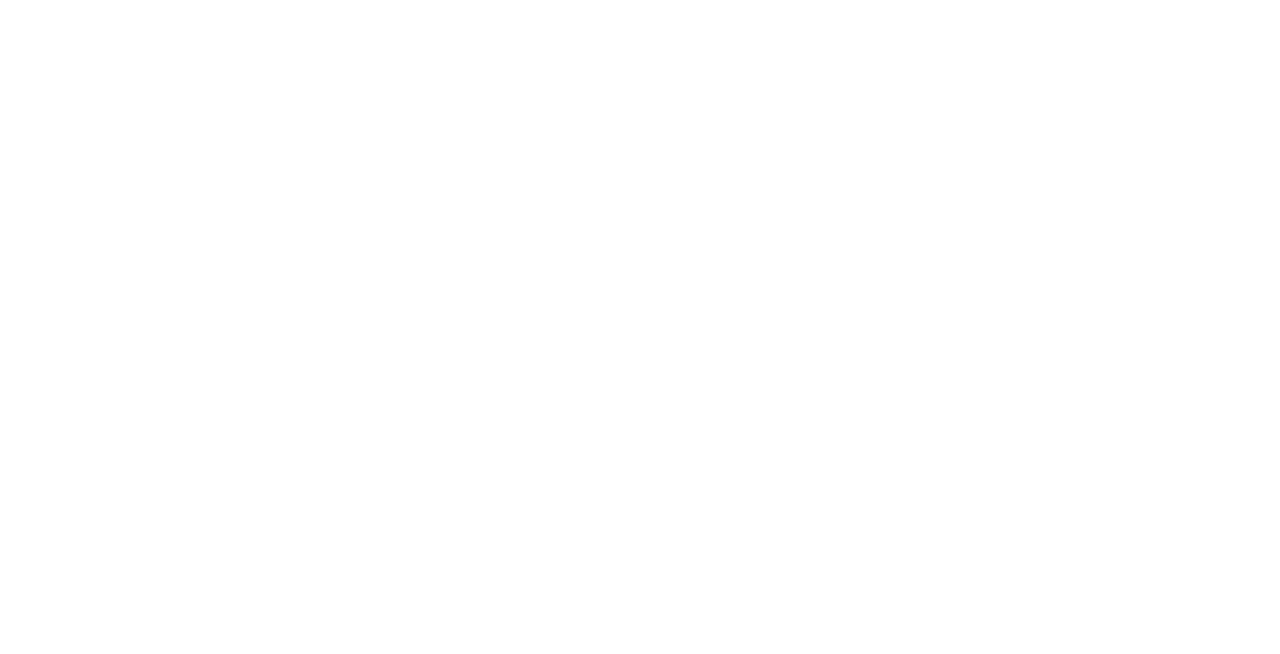
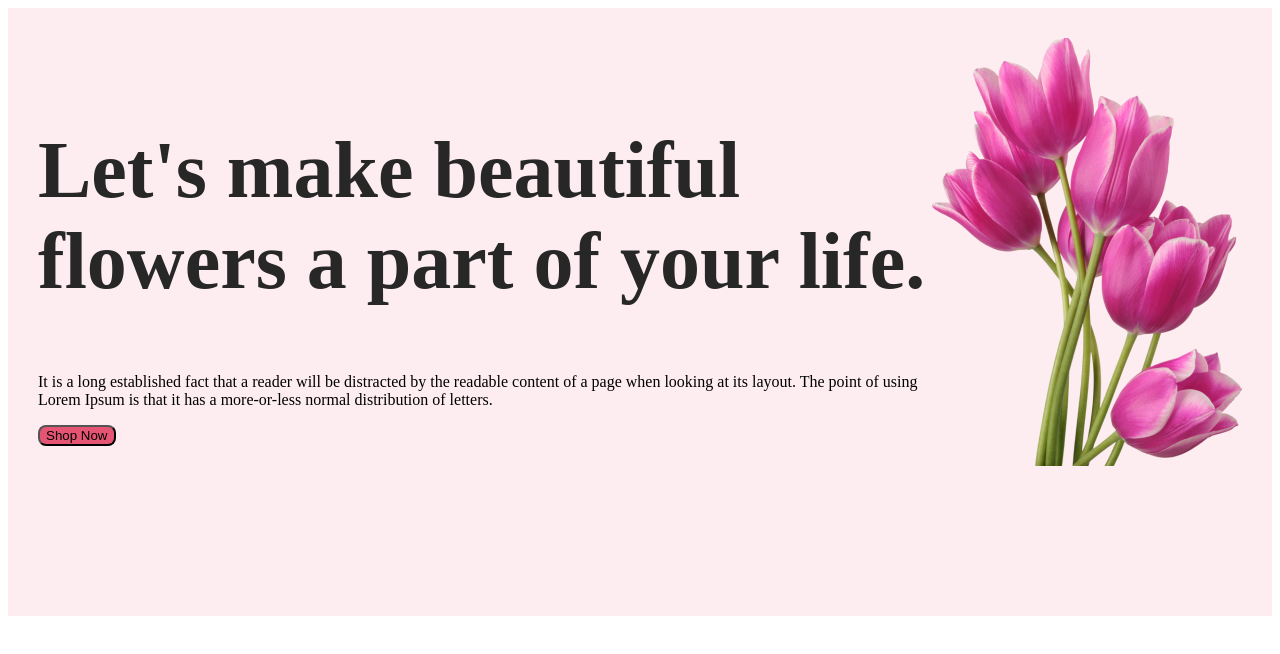
Before and after one commit to Ilhamul-islam/webdevlop-flower, a plain HTML site: page index.html in a window 1280 px wide. Drawn offline with Linux system fonts and the light colour scheme.

Commit message:
flower.css

```diff
--- a/index.html
+++ b/index.html
@@ -4,8 +4,30 @@
     <meta charset="UTF-8">
     <meta name="viewport" content="width=device-width, initial-scale=1.0">
     <title>Flower Shop</title>
+    <link rel="stylesheet" href="styles/flower.css">
 </head>
 <body>
 
+    <header>
+
+        <div class="banner">
+            <div>
+                <h2 class="banner-greeting">Let's make beautiful flowers a part of your life.</h2>
+                <p class="para-desc">It is a long established fact that a reader will be distracted by the readable content of a page when looking at its layout. The point of using Lorem Ipsum is that it has a more-or-less normal distribution of letters.</p>
+                <button class="btn-primary">Shop Now</button>
+            </div>
+            <img class="profile-pic"src="Flower Asset/pngwing 6.png" alt="">
+        </div>
+
+    </header>
+
+    <main>
+
+    </main>
+
+    <footer>
+
+    </footer>
+
 </body>
 </html>
--- /dev/null
+++ b/styles/flower.css
@@ -0,0 +1,31 @@
+
+
+.btn-primary{
+    border-radius: 8px;
+background: #E55473;
+}
+
+.banner{
+    display: flex;
+    padding:  30px 30px 150px;
+    background: rgba(229, 84, 115, 0.10);
+    align-items: center
+
+
+}
+
+.banner-greeting{
+
+    color: #272727;
+font-size: 80px;
+font-weight: 700px;
+
+}
+
+
+.banner.profile-pic{
+    width: 635px;
+    height: 800px;
+    flex-shrink: 0;
+    border: 0;
+}
```
